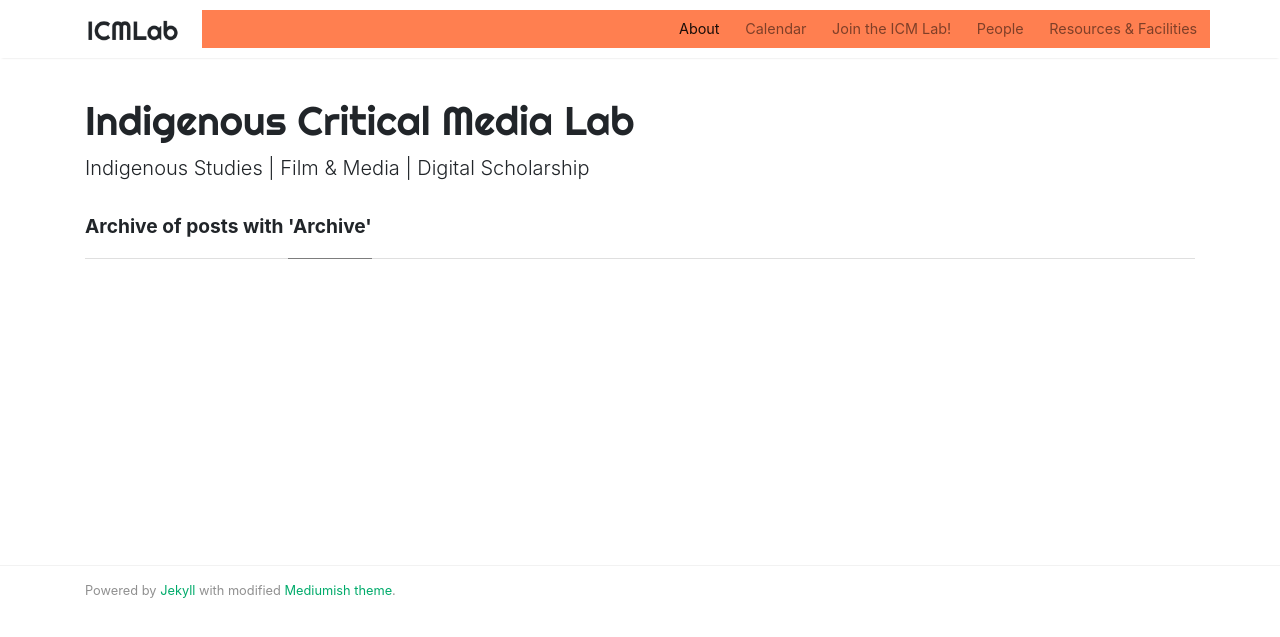
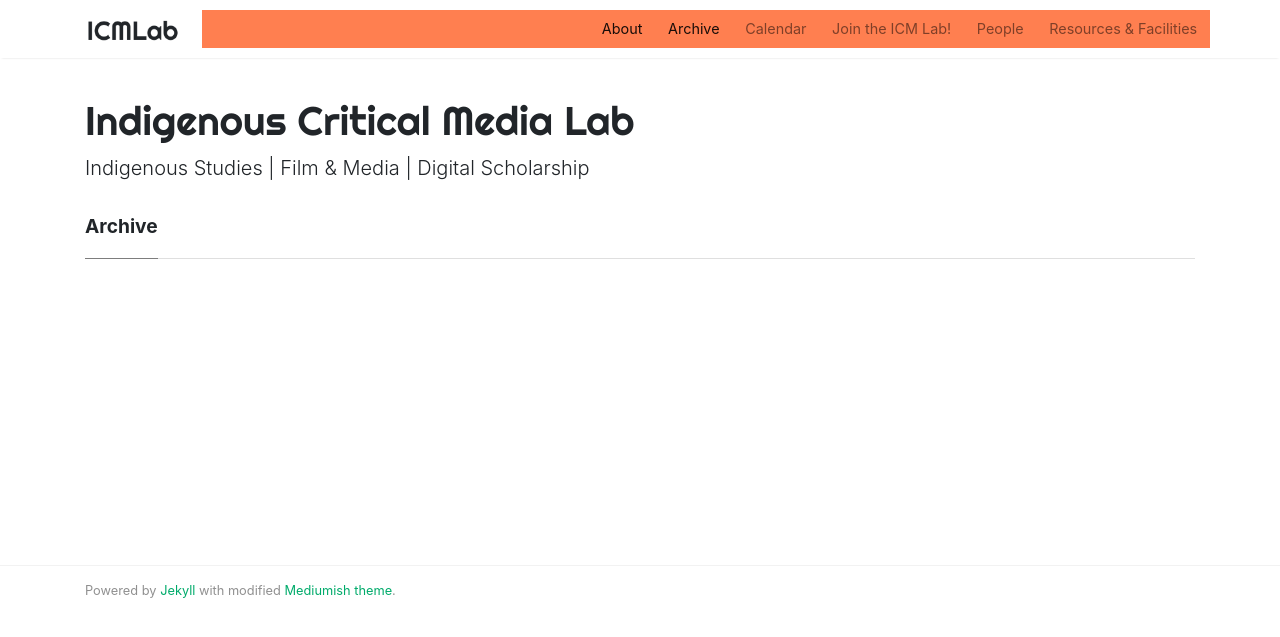
Before and after one commit to idrhku/icmlab, a Jekyll site: the page built from _pages/archive.md, in a window 1280 px wide. Shown: the top 637 px of the page. Built offline with Jekyll 4.4.1, drawn with Linux system fonts in a browser that asks for light colours; nearby versions of some CDN libraries; comment, search, counter and statistics services are not loaded.

Commit message:
Update archive.md

```diff
--- a/_pages/archive.md
+++ b/_pages/archive.md
@@ -1,6 +1,16 @@
 ---
 title: Archive
 permalink: about
-layout: archive
+layout: page
 published: true
 ---
+
+<div class="row listrecent">
+
+{% for post in page.posts %}
+
+    {% include postbox.html %}
+
+{% endfor %}
+
+</div>
```
